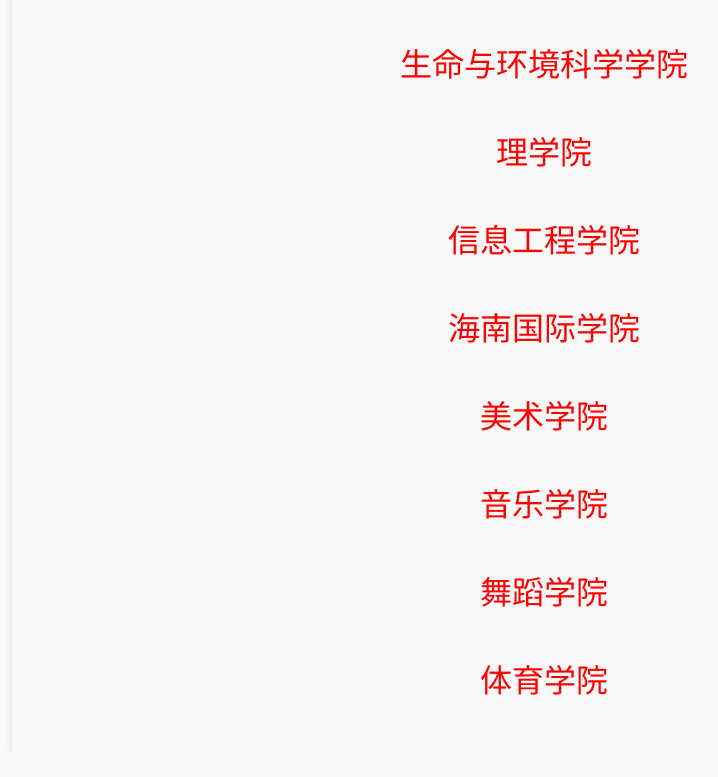
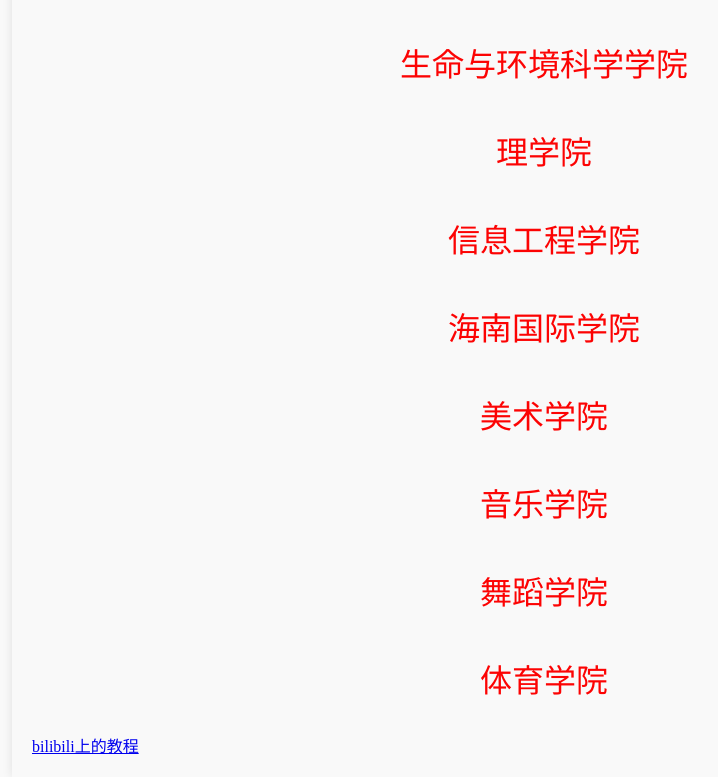
Before and after one commit to leonjay12345/First_website, a plain HTML site: page 主页.html in a window 1280 px wide. Shown: the part 1904-2681 px from the top of the page, without its empty margins (96-814 px from the left). Before the commit the page ends 2657 px from the top, so only its background shows below. Drawn offline with Linux system fonts and the light colour scheme.

Commit message:
Update 主页.html

```diff
--- a/主页.html
+++ b/主页.html
@@ -185,7 +185,7 @@ body{
 
 
 </div>
-
+    <a href="https://www.bilibili.com/video/BV1La4y197UT/?spm_id_from=333.337.search-card.all.click">bilibili上的教程</a>
 
 
 
```
